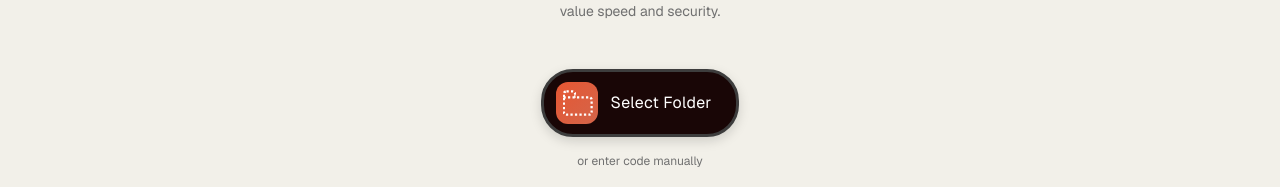
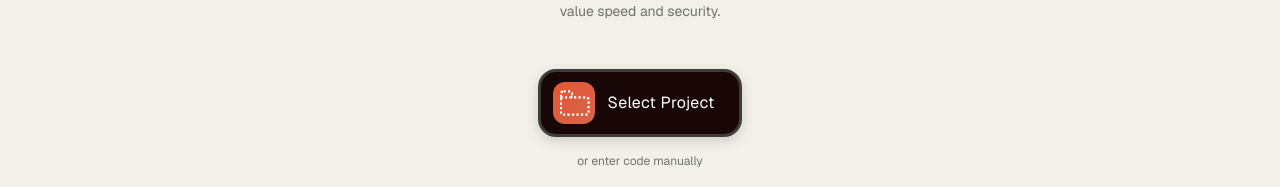
Before and after one commit to nithinworks/vibeleaks, a React (Vite) app: page / in a window 1280 px wide. Shown: the part 330-517 px from the top of the page. Built offline with nearby package versions, Linux system fonts and the light colour scheme; the HTML template or start-up script is replaced by a standard one.

Commit message:
Refactor button styling and text

```diff
--- a/src/components/FileUpload.tsx
+++ b/src/components/FileUpload.tsx
@@ -90,7 +90,7 @@ export const FileUpload = ({ onFilesSelected, size = "default", className = "" }
       size={size}
       className={className}
     >
-      Select Folder
+      Select Project
     </IconButton>
   );
 };
--- a/src/components/IconButton.tsx
+++ b/src/components/IconButton.tsx
@@ -26,7 +26,7 @@ export const IconButton = ({
     <button
       onClick={onClick}
       className={cn(
-        "inline-flex items-center gap-3 bg-primary border-[3px] border-[#3d3d3d] rounded-[32px]",
+        "inline-flex items-center gap-3 bg-primary border-[3px] border-[#3d3d3d] rounded-[18px]",
         "cursor-pointer transition-all duration-300 shadow-[0_4px_12px_rgba(0,0,0,0.15)]",
         "hover:-translate-y-0.5 hover:shadow-[0_6px_16px_rgba(0,0,0,0.2)]",
         buttonPadding,
```
